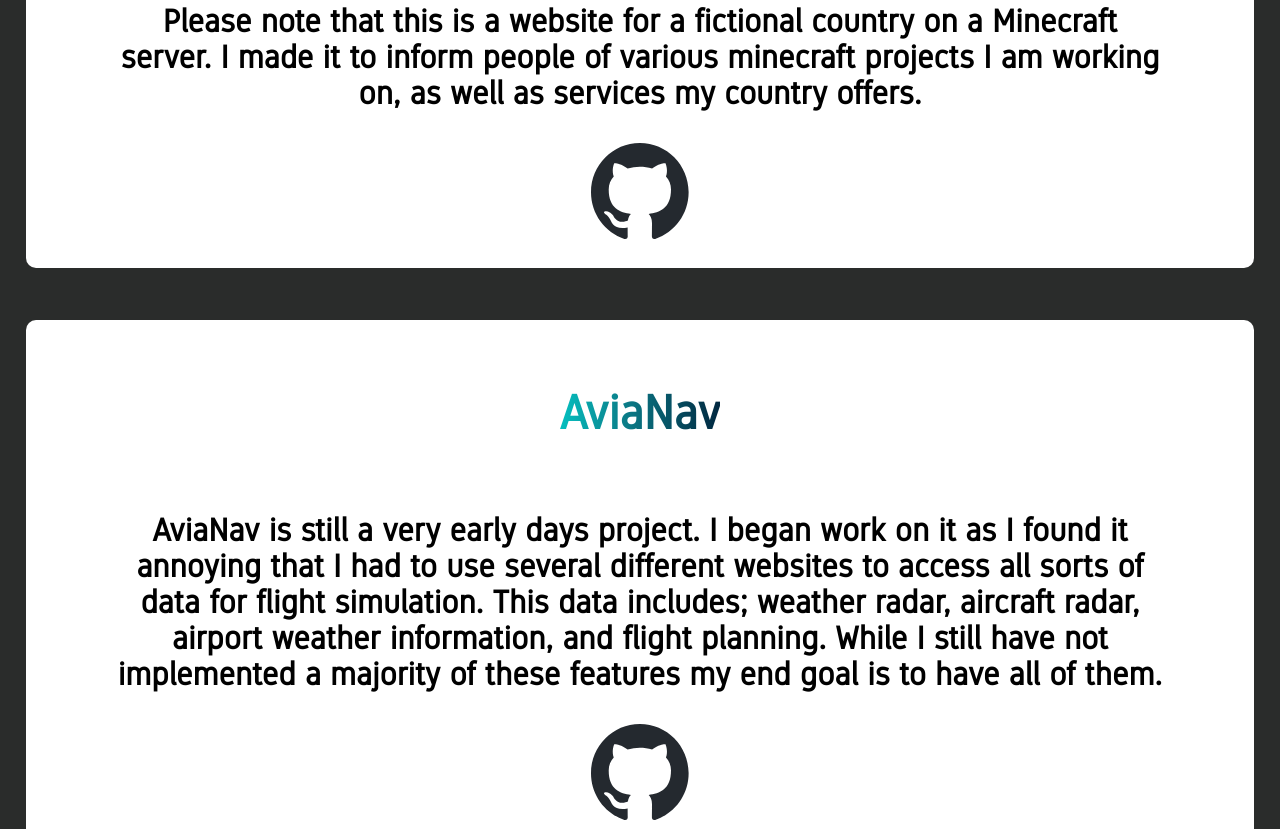
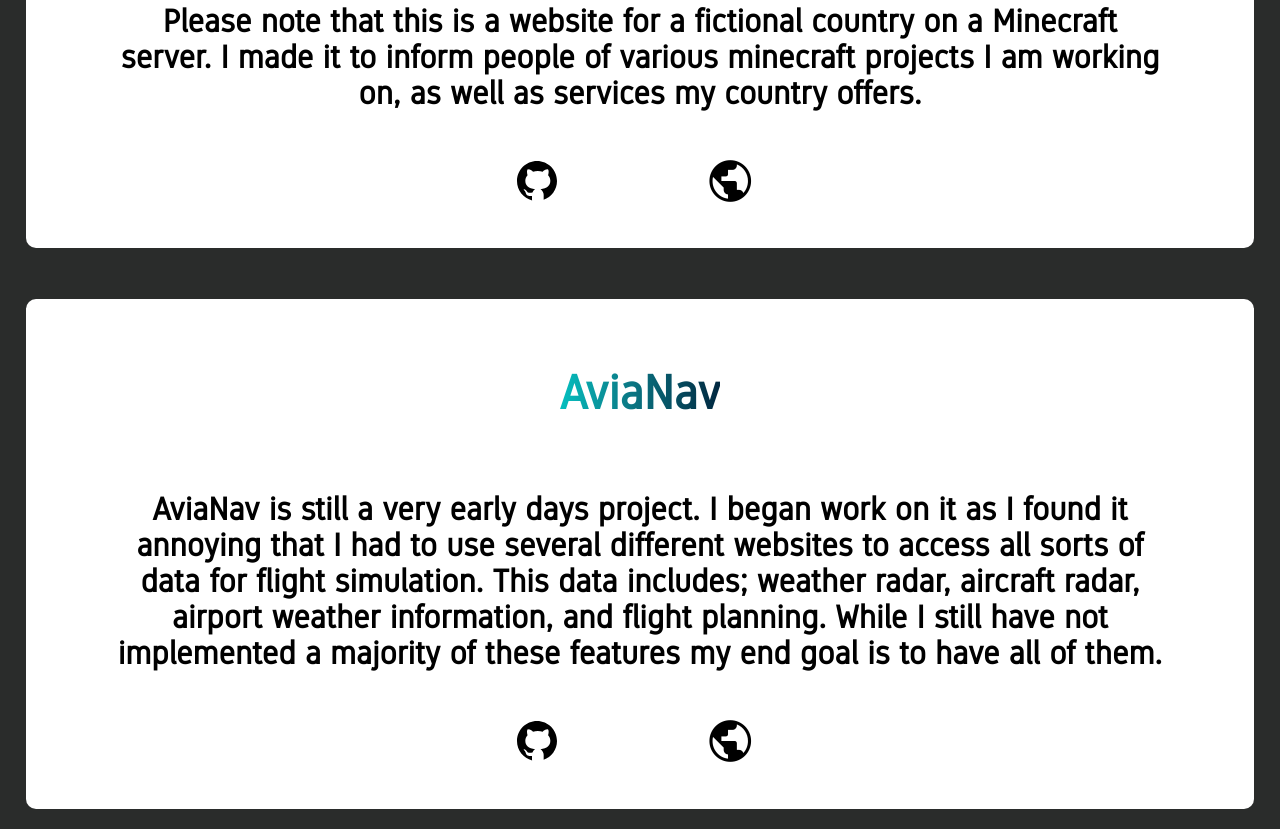
Before and after one commit to SteppedFerret56/SteppedFerret56, a plain HTML site: page index.html in a window 1280 px wide. Shown: the part 1471-2300 px from the top of the page. Drawn offline with nearby package versions, Linux system fonts and the light colour scheme.

Commit message:
Added project website links

```diff
--- a/index.html
+++ b/index.html
@@ -4,6 +4,7 @@
     <meta charset="UTF-8">
     <meta name="viewport" content="width=device-width, initial-scale=1.0">
     <title>I'm Flynn Berta</title>
+    <link rel="stylesheet" href="https://fonts.googleapis.com/css2?family=Material+Symbols+Outlined:opsz,wght,FILL,GRAD@24,400,0,0" />
     <link href="src/CSS/home.css" rel="stylesheet" type="text/css">
 </head>
 <body>
@@ -24,9 +25,16 @@
                 <h2 class="projectTitle">Fegal Government Website</h2>
                 <h3 class="projectDescription">Please note that this is a website for a fictional country on a Minecraft server. I
                 made it to inform people of various minecraft projects I am working on, as well as services my country offers.</h3>
-                <a class="projectRepoLink" href="https://github.com/SteppedFerret56/Fegal-Web">
-                    <img src="src/Icons/github-mark.svg">
-                </a>
+                <div class="projectLinks">
+                    <a class="projectRepoLink" href="https://github.com/SteppedFerret56/Fegal-Web">
+                        <img src="src/Icons/github-logo.svg">
+                    </a>
+                    <a class="projectLink" href="https://fegal.aircs.racing/">
+                        <span class="material-symbols-outlined">
+                            public
+                        </span>
+                    </a>
+                </div>
             </div>
             <div class="myProjectBlock">
                 <h2 class="projectTitle">AviaNav</h2>
@@ -34,14 +42,21 @@
                 that I had to use several different websites to access all sorts of data for flight simulation. This data includes;
                 weather radar, aircraft radar, airport weather information, and flight planning. While I still have not implemented
                 a majority of these features my end goal is to have all of them.</h3>
-                <a class="projectRepoLink" href="https://github.com/SteppedFerret56/AviaNav">
-                    <img src="src/Icons/github-mark.svg">
-                </a>
+                <div class="projectLinks">
+                    <a class="projectRepoLink" href="https://github.com/SteppedFerret56/AviaNav">
+                        <img src="src/Icons/github-logo.svg">
+                    </a>
+                    <a class="projectLink" href="https://avianav.flynnberta.com/">
+                            <span class="material-symbols-outlined">
+                                public
+                            </span>
+                    </a>
+                </div>
             </div>
             <div class="myProjectBlock">
                 <h2 class="projectTitle">Harmonic Ferret</h2>
                 <h3 class="projectDescription">Harmonic Ferret is something I want to make, and have already created a GitHub repo for,
-                but have not started yet. Therefor I will not provide a link to that repo.</h3>
+                but have not started yet. Therefore I will not provide a link to that repo.</h3>
             </div>
         </div>
     </div>
--- a/src/CSS/home.css
+++ b/src/CSS/home.css
@@ -10,6 +10,10 @@ body {
 
 a {
     text-decoration: none;
+}
+
+.material-symbols-outlined {
+    font-size: 50px;
 }
 
 .parallaxHome {
@@ -115,6 +119,24 @@ a {
     padding-right: 5vw;
 }
 
+.projectLinks {
+    width: 20vw;
+    display: flex;
+    justify-content: space-between;
+    align-items: center;
+    flex-direction: row;
+}
+
+.projectLink {
+    color: black;
+    margin: 1vw;
+}
+
+.projectLink img, .projectRepoLink img {
+    width: 50px; /* Adjust this value to resize the icons */
+    height: 50px; /* Adjust this value to resize the icons */
+}
+
 .myStory {
     background: #2a2c2b;
     display: flex;
```
Also changed, not shown: src/Icons/github-logo.svg (added), src/Icons/github-mark.svg (deleted).
